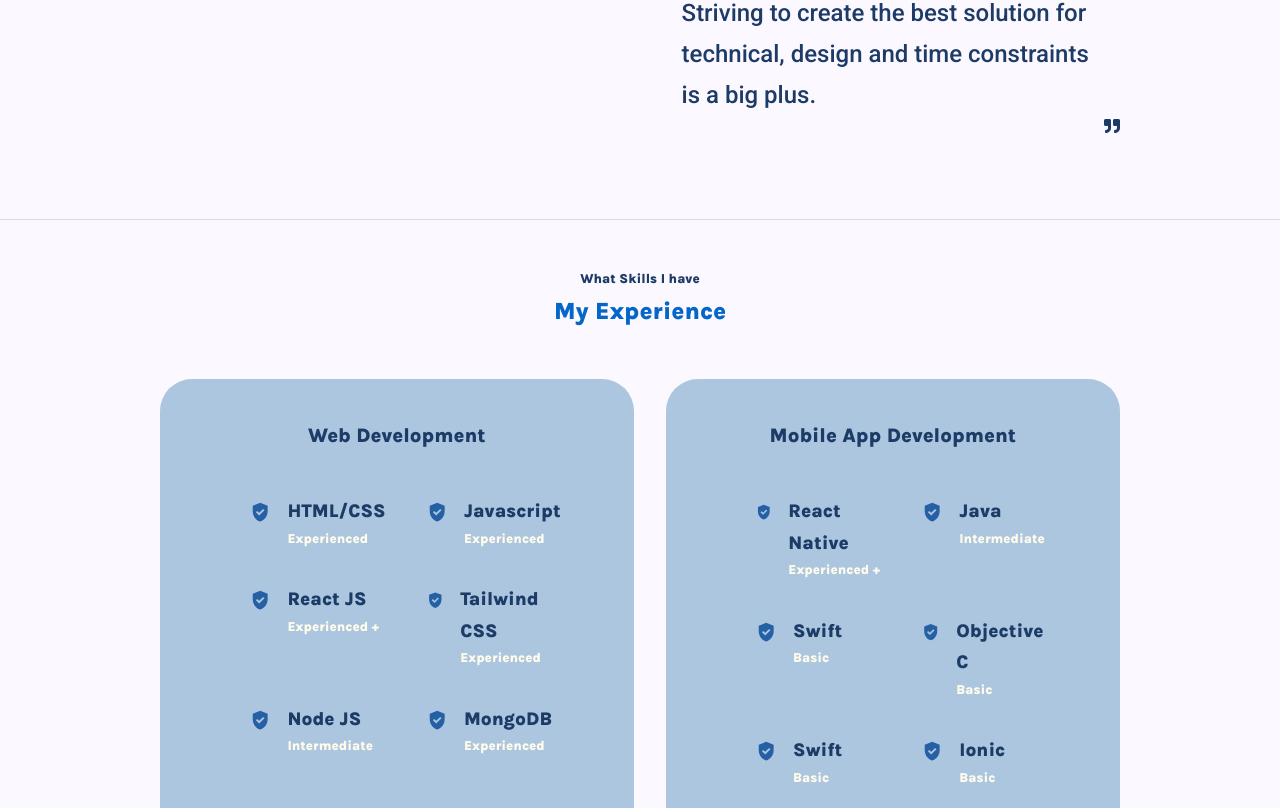
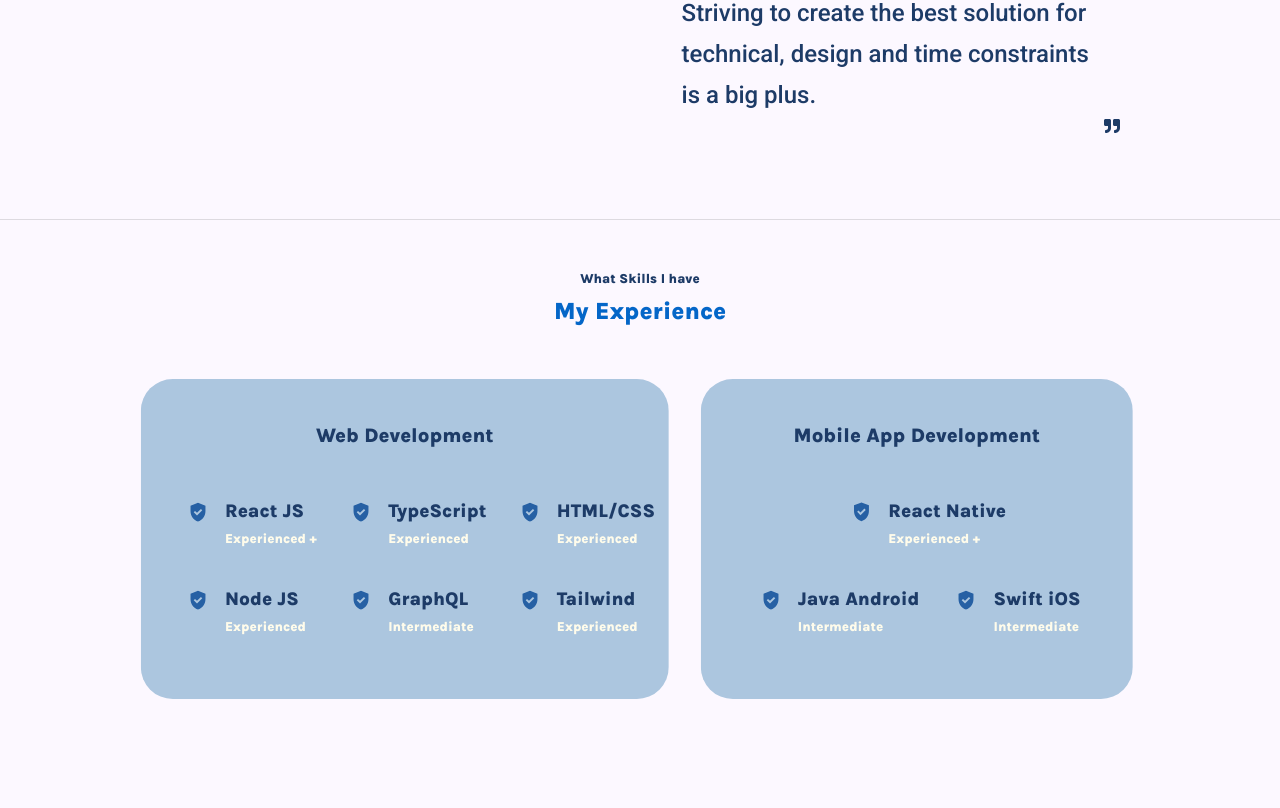
Before and after one commit to everywherejacobkim/portfolio, a React (Create React App) app: page /skills in a window 1280 px wide. Shown: the part 1989-2797 px from the top of the page. Built offline with nearby package versions, Linux system fonts and the light colour scheme.

Commit message:
Style: fix grid skills section

```diff
--- a/src/components/header/Header.js
+++ b/src/components/header/Header.js
@@ -23,7 +23,7 @@
       />
         {/* <h5>Front-end Web & Mobile Developer</h5> */}
         <h1>Jacob Namhyung Kim</h1>
-        <h5 className="text-light">Javascript&nbsp; || React JS ||&nbsp; React Native</h5>
+        <h5 className="text-light">TypeScript&nbsp; || React JS ||&nbsp; React Native</h5>
         <Resume />
 
         <div className="me">
--- a/src/components/header/header.css
+++ b/src/components/header/header.css
@@ -1,6 +1,6 @@
 header {
     height: 125vh;
-    padding-top: 5rem;
+    padding-top: 2rem;
 }
 
 .header__container {
--- a/src/components/skills/Skills.js
+++ b/src/components/skills/Skills.js
@@ -12,7 +12,20 @@
         <div className="skills__left">
           <h3 className="skills__left__title">Web Development</h3>
           <div className="skills__left__box">
-
+            <article className="skills__left__detail">
+              <MdGppGood className="skills__icon"/>
+              <div>
+                <h3 className="skills__title">React JS</h3>
+                <h5 className="skills__level">Experienced +</h5>
+              </div>
+            </article>
+            <article className="skills__left__detail">
+              <MdGppGood className="skills__icon"/>
+              <div>
+                <h3 className="skills__title">TypeScript</h3>
+                <h5 className="skills__level">Experienced</h5>
+              </div>
+            </article>
             <article className="skills__left__detail">
               <MdGppGood className="skills__icon"/>
               <div>
@@ -24,35 +37,21 @@
             <article className="skills__left__detail">
               <MdGppGood className="skills__icon"/>
               <div>
-                <h3 className="skills__title">Javascript</h3>
+                <h3 className="skills__title">Node JS</h3>
                 <h5 className="skills__level">Experienced</h5>
               </div>
             </article>
             <article className="skills__left__detail">
               <MdGppGood className="skills__icon"/>
               <div>
-                <h3 className="skills__title">React JS</h3>
-                <h5 className="skills__level">Experienced +</h5>
-              </div>
-            </article>
-            <article className="skills__left__detail">
-              <MdGppGood className="skills__icon"/>
-              <div>
-                <h3 className="skills__title">Tailwind CSS</h3>
-                <h5 className="skills__level">Experienced</h5>
-              </div>
-            </article>
-            <article className="skills__left__detail">
-              <MdGppGood className="skills__icon"/>
-              <div>
-                <h3 className="skills__title">Node JS</h3>
+                <h3 className="skills__title">GraphQL</h3>
                 <h5 className="skills__level">Intermediate</h5>
               </div>
             </article>
             <article className="skills__left__detail">
               <MdGppGood className="skills__icon"/>
               <div>
-                <h3 className="skills__title">MongoDB</h3>
+                <h3 className="skills__title">Tailwind</h3>
                 <h5 className="skills__level">Experienced</h5>
               </div>
             </article>
@@ -62,46 +61,26 @@
         <div className="skills__right">
           <h3 className="skills__right__title">Mobile App Development</h3>
           <div className="skills__right__box">
-            <article className="skills__right__detail">
+            <article className="skills__right__detail react_native">
               <MdGppGood className="skills__icon"/>
               <div>
                 <h3 className="skills__title">React Native</h3>
                 <h5 className="skills__level">Experienced +</h5>
               </div>
             </article>
+            <br />
             <article className="skills__right__detail">
               <MdGppGood className="skills__icon"/>
               <div>
-                <h3 className="skills__title">Java</h3>
+                <h3 className="skills__title">Java Android</h3>
                 <h5 className="skills__level">Intermediate</h5>
               </div>
             </article>
             <article className="skills__right__detail">
               <MdGppGood className="skills__icon"/>
               <div>
-                <h3 className="skills__title">Swift</h3>
-                <h5 className="skills__level">Basic</h5>
-              </div>
-            </article>
-            <article className="skills__right__detail">
-              <MdGppGood className="skills__icon"/>
-              <div>
-                <h3 className="skills__title">Objective C</h3>
-                <h5 className="skills__level">Basic</h5>
-              </div>
-            </article>
-            <article className="skills__right__detail">
-              <MdGppGood className="skills__icon"/>
-              <div>
-                <h3 className="skills__title">Swift</h3>
-                <h5 className="skills__level">Basic</h5>
-              </div>
-            </article>
-            <article className="skills__right__detail">
-              <MdGppGood className="skills__icon"/>
-              <div>
-                <h3 className="skills__title">Ionic</h3>
-                <h5 className="skills__level">Basic</h5>
+                <h3 className="skills__title">Swift iOS</h3>
+                <h5 className="skills__level">Intermediate</h5>
               </div>
             </article>
           </div>
--- a/src/components/skills/skills.css
+++ b/src/components/skills/skills.css
@@ -1,7 +1,8 @@
 .skills__container {
     display: grid;
-    grid-template-columns: 1fr 1fr;
+    grid-template-columns: 55% 45%;
     gap: 2rem;
+    transform: translateX(-2%);
 }
 
 .skills__icon {
@@ -16,10 +17,9 @@
 
 .skills__left, .skills__right {
     background: var(--color-bg-variant);
-    padding: 2.4rem 5rem;
+    padding: 2.4rem 1.8rem;
     border: 1px solid transparent;
     border-radius: 2rem;
-
 }
 
 .skills__left__title, .skills__right__title {
@@ -28,15 +28,27 @@
     font-size: 15pt;
 }
 
-.skills__left__box, .skills__right__box {
+.skills__left__box {
+    display: grid;
+    grid-template-columns: 1fr 1fr 1fr;
+    gap: .1rem 2rem;
+}
+
+.skills__right__box {
     display: grid;
     grid-template-columns: 1fr 1fr;
-    gap: .1rem 2.5rem;
+    grid-template-rows: 1fr 1fr;
+    gap: .1rem 2rem;
+    padding-left: .8rem;
 }
 
 .skills__left__detail, .skills__right__detail {
     display: flex;
     gap: 1rem;
     margin-bottom: 2rem;
-    transform: translate(.5rem, .7rem);
+    transform: translate(1rem, .7rem);
 }
+
+.react_native {
+    transform: translate(65%, 20%);
+}
```
